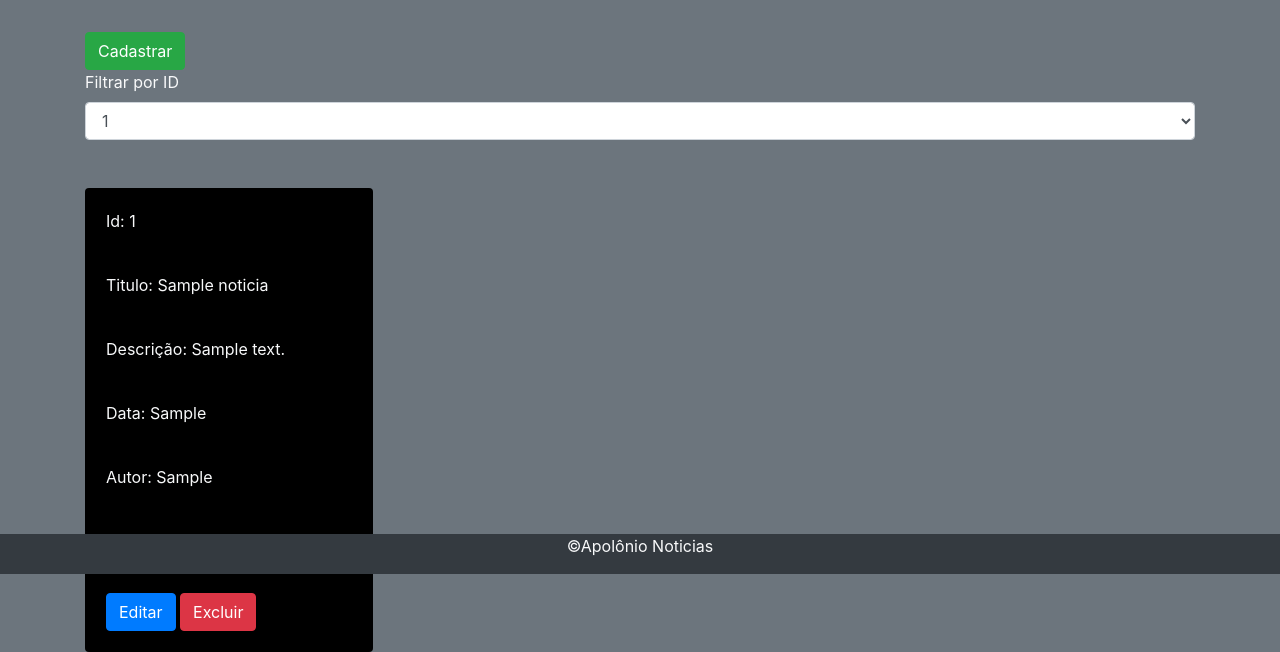
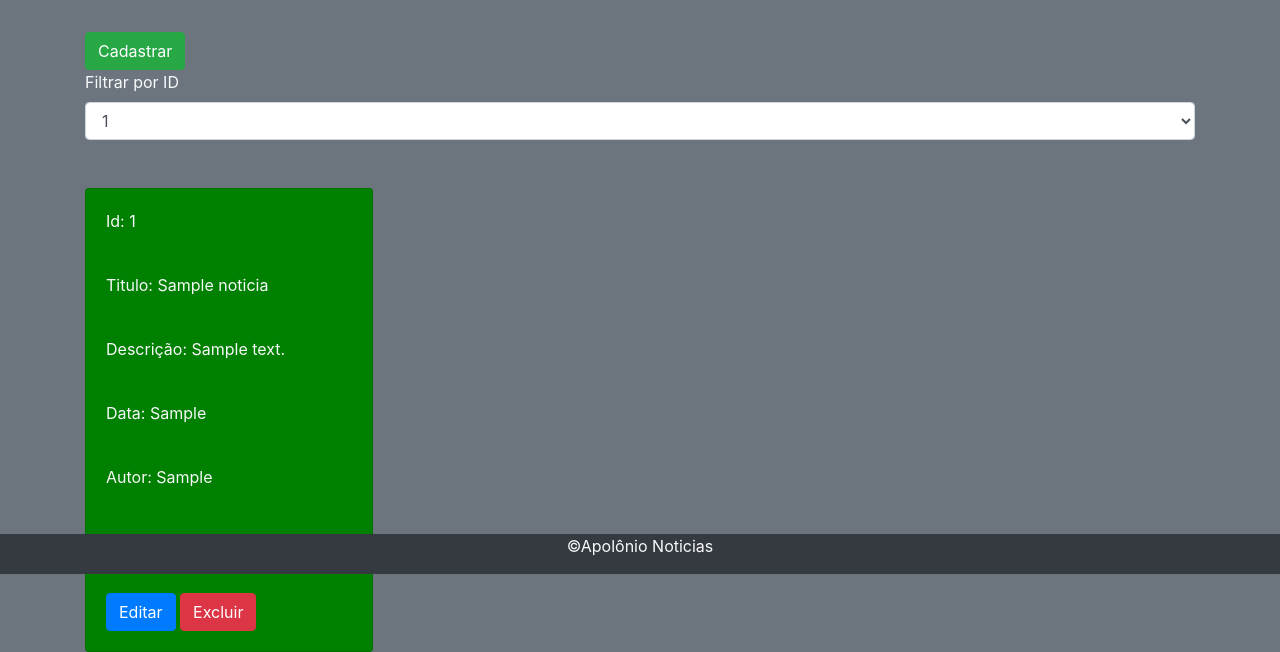
Before and after one commit to SamuelLeidens/filtragem_Select_jQuery, a PHP site: page / in a window 1280 px wide. Shown: the part 226-878 px from the top of the page. Run offline with PHP 8.4, Linux system fonts and the light colour scheme; tables that the repository leaves empty or names only in its code hold one stand-in row (values such as "Sample post").

Commit message:
commit final

```diff
--- a/assets/custom.js
+++ b/assets/custom.js
@@ -1,4 +1,4 @@
-$(document).ready(function(){
+  $(document).ready(function(){
     $("#filtrar").on("change", function() {
       var value = $(this).val();
     //   console.log(value);
--- a/includes/listagem.php
+++ b/includes/listagem.php
@@ -54,7 +54,8 @@ if (isset($_GET['status'])) {
 
         <?php foreach ($Noticias as $key => $value) {
         ?>
-            <div class="card" style="width: 18rem; background: black;">
+
+                <div class="card" style="width: 18rem; background: green;">
                     <div class="card-body">
                         <p class="card-text">Id: <?php echo $value->id; ?></p><br>
                         <p class="card-text">Titulo: <?php echo $value->titulo; ?></p><br>
@@ -70,6 +71,7 @@ if (isset($_GET['status'])) {
                         </a>
                     </div>
                 </div>
+            </div>
         <?php }
         ?>
     <?php }
```
Lines whose indentation alone changed are shown as unchanged.
